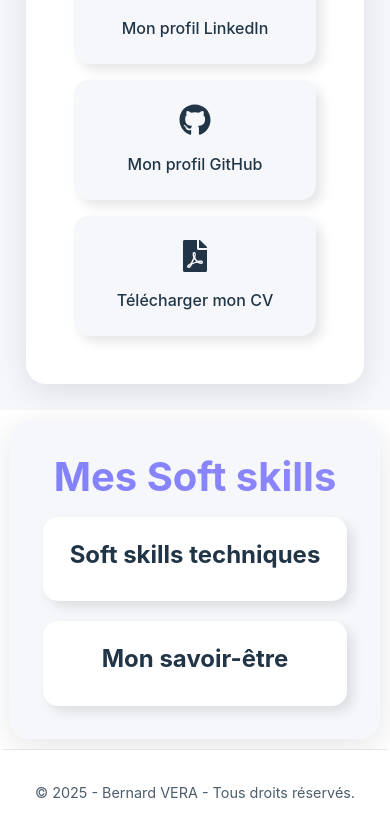
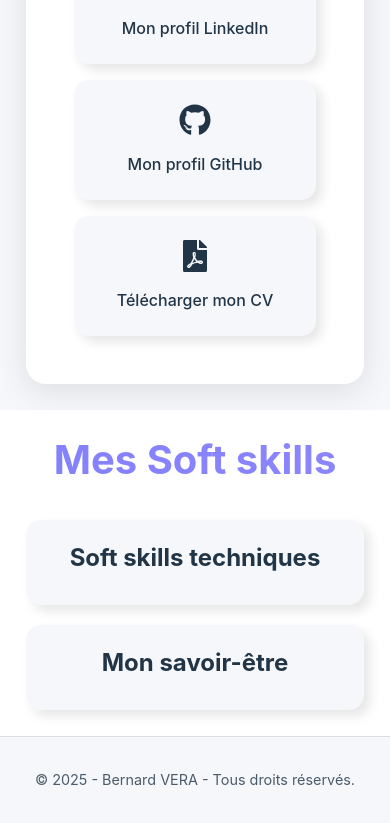
Before and after one commit to Bernard-VERA/Portfolio2, a React (Vite) app: page / in a window 390 px wide. Shown: the part 9916-10752 px from the top of the page. Built offline with nearby package versions, Linux system fonts and the light colour scheme.

Commit message:
Ajustement css section softskills

```diff
--- a/src/components/Softskills.jsx
+++ b/src/components/Softskills.jsx
@@ -4,15 +4,13 @@ function Softskills() {
     return (
       <div className="softskills">
         <h2>Mes Soft skills</h2>
-        <div className="softskills-container">
-
+        <div className="softskills-content">
           <div className='tech-skills'>
             <h3>Soft skills techniques</h3>
           </div>
           <div className='life-skills'>
             <h3>Mon savoir-être</h3>
           </div>
-
         </div>
       </div>
     );
--- a/src/styles/Footer.css
+++ b/src/styles/Footer.css
@@ -1,5 +1,6 @@
 .footer {
-    background-color: var(--bg-primary);
+    width: 100%;
+    background-color: var(--bg-secondary);
     color: var(--text-primary);
     padding: 1.5rem;
     text-align: center;
--- a/src/styles/Projects.css
+++ b/src/styles/Projects.css
@@ -229,8 +229,6 @@
     padding: 1rem;
   }
 
-
-
   .technical-stack {
     grid-template-columns: 1fr;
   }
--- a/src/styles/Softskills.css
+++ b/src/styles/Softskills.css
@@ -1,21 +1,19 @@
 .softskills {
     width: 100%;
-    max-width: 900px;
-    margin: 0 auto;
-    padding: 2rem;
-    background: var(--bg-secondary);
-    border-radius: 20px;
-    box-shadow: 0 8px 32px rgba(0, 0, 0, 0.1);
-    backdrop-filter: blur(10px);
-    border: 1px solid rgba(255, 255, 255, 0.1);
-    transition: all 0.3s ease;
+    max-width: 1200px;
 }
 
-.softskills-container {
+.softskills h2 {
+    padding-bottom: 1.3rem;
+}
+
+.softskills-content {
     display: flex;
     flex-direction: column;
     flex-wrap: wrap;
     gap: 20px;
+    padding: 2rem;
+    background: var(--bg-primary);
 }
 
 .tech-skills, .life-skills {
@@ -25,7 +23,7 @@
     gap: 0.5rem;
     padding: 1.5rem;
     border-radius: 15px;
-    background: var(--bg-primary);
+    background: var(--bg-secondary);
     color: var(--text-primary);
     text-decoration: none;
     transition: all 0.3s ease;
@@ -38,3 +36,14 @@
     margin-bottom: 0.5rem;
     color: var(--text-primary)
 }
+
+@media (max-width: 900px) {
+   .softskills-content {
+    padding: 1rem;
+   }
+
+   .softskills h2 {
+    padding-top: 1rem;
+    padding-bottom: 0.3rem;
+}
+}
```
